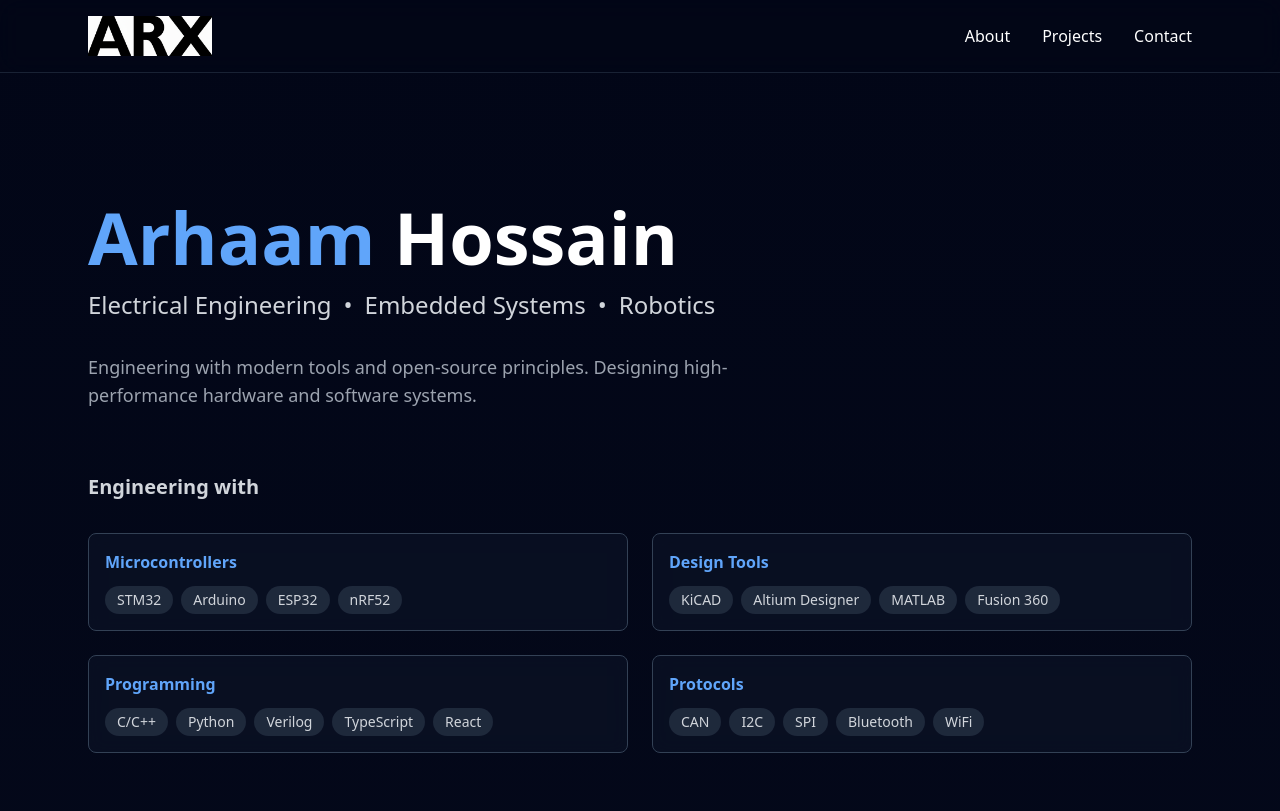
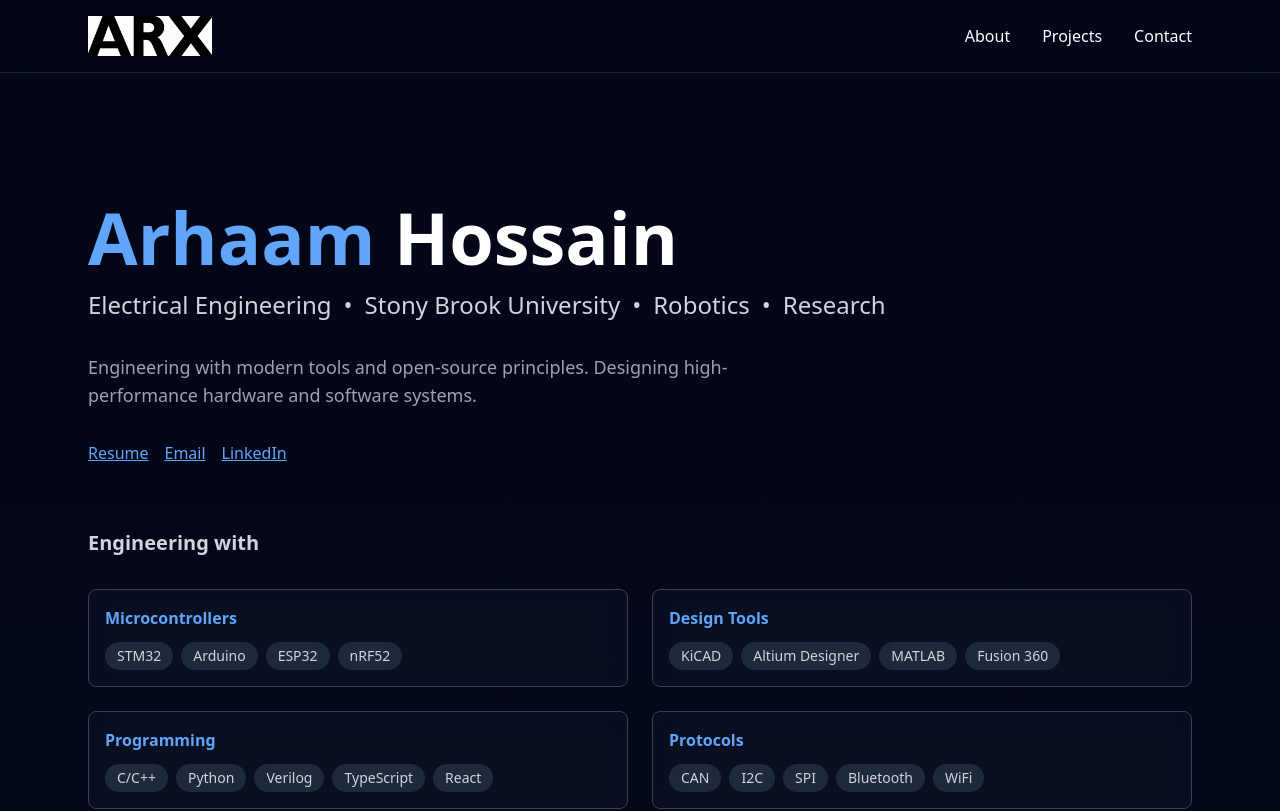
Before and after one commit to arhaamhossain/ARX, a Next.js app: page /ARX/ in a window 1280 px wide. Shown: the top 811 px of the page. Built offline with nearby package versions, Linux system fonts and the light colour scheme.

Commit message:
Update subtitles and add resume, email, LinkedIn links

```diff
--- a/pages/index.tsx
+++ b/pages/index.tsx
@@ -293,14 +293,42 @@ export default function Home() {
           <div className="flex flex-wrap gap-3 text-lg md:text-2xl text-gray-300 mb-8">
             <span>Electrical Engineering</span>
             <span>•</span>
-            <span>Embedded Systems</span>
+            <span>Stony Brook University</span>
             <span>•</span>
             <span>Robotics</span>
+            <span>•</span>
+            <span>Research</span>
           </div>
-          <p className="text-gray-400 text-lg max-w-2xl">
+          <p className="text-gray-400 text-lg max-w-2xl mb-8">
             Engineering with modern tools and open-source principles. Designing
             high-performance hardware and software systems.
           </p>
+
+          {/* Links Section */}
+          <div className="flex flex-wrap gap-4">
+            <a
+              href="/resume.pdf"
+              target="_blank"
+              rel="noopener noreferrer"
+              className="text-blue-400 hover:text-blue-300 underline transition"
+            >
+              Resume
+            </a>
+            <a
+              href="mailto:arhaamhossain2004@gmail.com"
+              className="text-blue-400 hover:text-blue-300 underline transition"
+            >
+              Email
+            </a>
+            <a
+              href="https://linkedin.com/in/arhaam-hossain"
+              target="_blank"
+              rel="noopener noreferrer"
+              className="text-blue-400 hover:text-blue-300 underline transition"
+            >
+              LinkedIn
+            </a>
+          </div>
         </div>
 
         {/* Technology Stack */}
```
